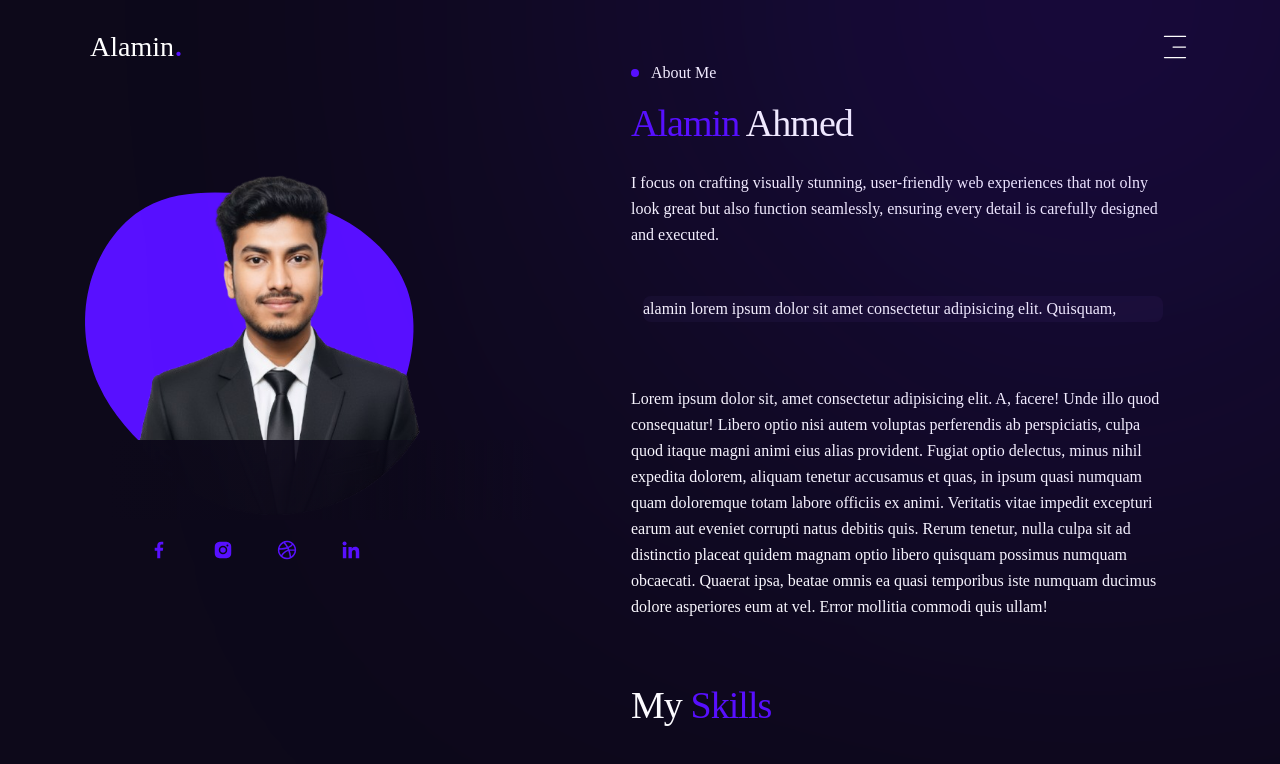
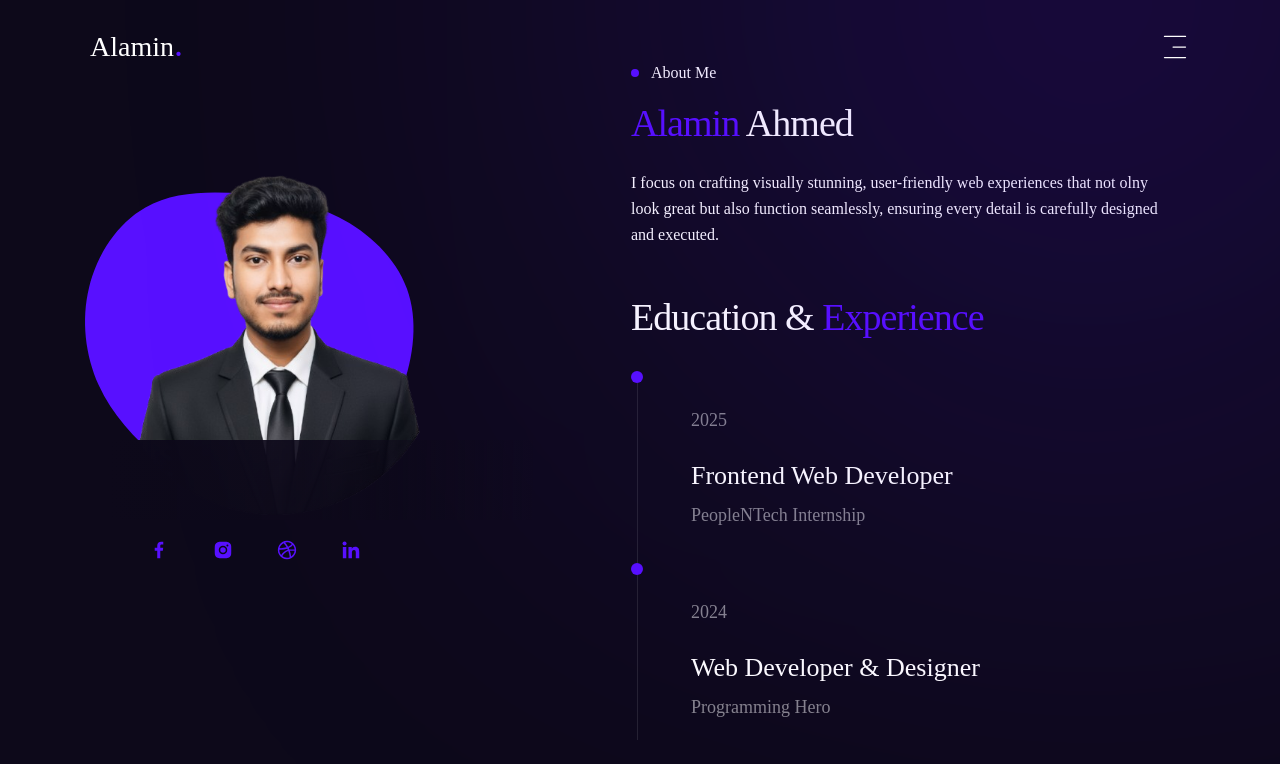
Before and after one commit to Alamin4D/alamin-portfolio, a Next.js app: page /about in a window 1280 px wide. Shown: the top 764 px of the page. Built offline with nearby package versions, Linux system fonts and the light colour scheme; a web font is replaced by a local one.

Commit message:
modify the about page

```diff
--- a/app/about/page.jsx
+++ b/app/about/page.jsx
@@ -5,7 +5,8 @@ import Image from 'next/image'
 import Skills from '../components/Skills'
 import Blob from '../components/Blob'
 import Socials from '../components/Socials'
-import Testimonials from '../components/Testimonials'
+// import Testimonials from '../components/Testimonials'
+import Journey from '../components/Journey'
 
 const About = () => {
   return (
@@ -41,8 +42,8 @@ const About = () => {
               </h2>
               <p className='max-w-[540px] mb-12'>I focus on crafting visually stunning, user-friendly web experiences that not olny look great but also function seamlessly, ensuring every detail is carefully designed and executed.</p>
               <div className='flex flex-col items-start gap-16'>
-                <Testimonials />
-                <p>Lorem ipsum dolor sit, amet consectetur adipisicing elit. A, facere! Unde illo quod consequatur! Libero optio nisi autem voluptas perferendis ab perspiciatis, culpa quod itaque magni animi eius alias provident. Fugiat optio delectus, minus nihil expedita dolorem, aliquam tenetur accusamus et quas, in ipsum quasi numquam quam doloremque totam labore officiis ex animi. Veritatis vitae impedit excepturi earum aut eveniet corrupti natus debitis quis. Rerum tenetur, nulla culpa sit ad distinctio placeat quidem magnam optio libero quisquam possimus numquam obcaecati. Quaerat ipsa, beatae omnis ea quasi temporibus iste numquam ducimus dolore asperiores eum at vel. Error mollitia commodi quis ullam!</p>
+                {/* <Testimonials /> */}
+                <Journey />
                 <Skills />
               </div>
             </div>
--- /dev/null
+++ b/app/components/Journey.jsx
@@ -0,0 +1,47 @@
+const journey = [
+    {
+        years: "2025",
+        role: "Frontend Web Developer",
+        institution: "PeopleNTech Internship",
+    },
+    {
+        years: "2024",
+        role: "Web Developer & Designer",
+        institution: "Programming Hero",
+    },
+    {
+        years: "2021 - 2022",
+        role: "Diploma in Computer Science",
+        institution: "Mir Samsul Islam Polythnic Institute",
+    },
+]
+
+const Journey = () => {
+    return (
+        <div className="flex flex-col">
+            <h2 className="h2 mb-8">Education & <span className="text-accent">Experience</span></h2>
+            {
+                journey.map((item, index)=>{
+                    const {institution, role, years} = item
+                    return (
+                        <div key={index} className="flex items-center gap-12 w-full">
+                            {/* bullets */}
+                        <div className="flex flex-col w-max justify-center items-center">
+                            <div className="w-3 h-3 bg-accent rounded-full"></div>
+                            <div className="w-[1px] h-[180px] bg-white/10"></div>
+                        </div>
+                        {/* text */}
+                        <div className="max-w-[500px]">
+                            <p className="mb-6 text-lg text-white/50">{years}</p>
+                            <h4 className="h4 mb-2">{role}</h4>
+                            <p className="text-lg text-white/50">{institution}</p>
+                        </div>
+                    </div>
+                    )
+                })
+            }
+        </div>
+    )
+}
+
+export default Journey;
--- a/app/contact/page.jsx
+++ b/app/contact/page.jsx
@@ -61,17 +61,17 @@ const Contact = () => {
                 {/* first and last name */}
                 <div className='flex flex-col xl:flex-row gap-6 w-full'>
                   <div className='w-full'>
-                    <Label html='first_name'>First Name
+                    <Label html='name'>Name
                       <span className='text-accent'> *</span>
                     </Label>
-                    <Input name='first_name' id='first_name' placeholder='First Name' />
+                    <Input name='name' id='name' placeholder='Enter Your Name' />
                   </div>
-                  <div className='w-full'>
-                    <Label html='last_name'>First Name
+                  {/* <div className='w-full'>
+                    <Label html='last_name'>Last Name
                       <span className='text-accent'> *</span>
                     </Label>
                     <Input name='last_name' id='last_name' placeholder='Last Name' />
-                  </div>
+                  </div> */}
                 </div>
                 {/* email */}
                 <div className='w-full'>
@@ -91,8 +91,8 @@ const Contact = () => {
                     </SelectTrigger>
                     <SelectContent className='bg-black border-white/20'>
                       <SelectItem value='webdev'>Web Development</SelectItem>
-                      <SelectItem value='uiux'>UI & UX Design</SelectItem>
-                      <SelectItem value='logo'>Logo Design</SelectItem>
+                      {/* <SelectItem value='uiux'>UI & UX Design</SelectItem>
+                      <SelectItem value='logo'>Logo Design</SelectItem> */}
                     </SelectContent>
                   </Select>
                 </div>
--- a/app/globals.css
+++ b/app/globals.css
@@ -72,3 +72,6 @@ body {
 .btn-white {
   @apply bg-white hover:bg-white/90 text-primary;
 }
+/* .swiper{
+  margin: 0 !important;
+} */
```
